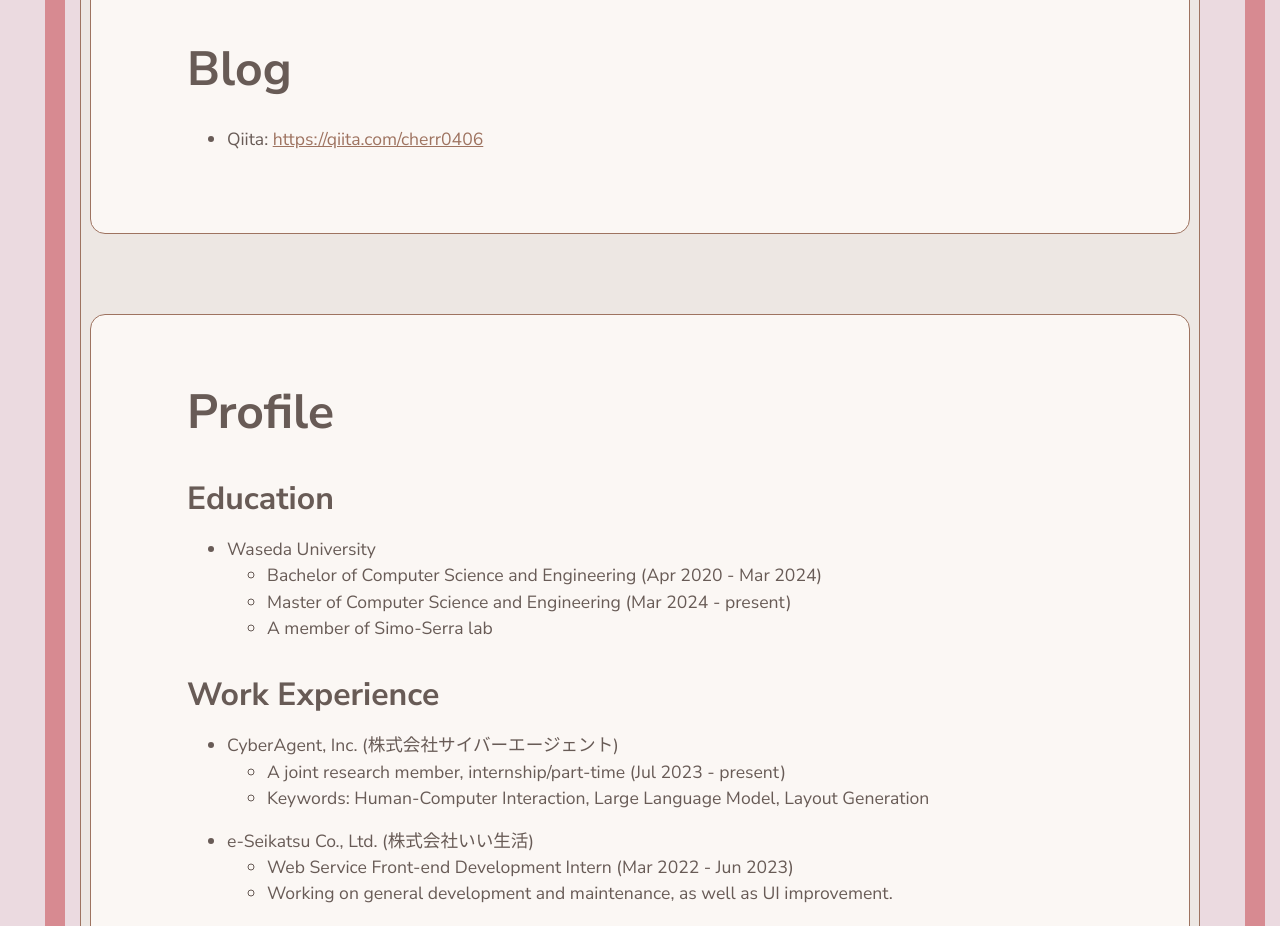
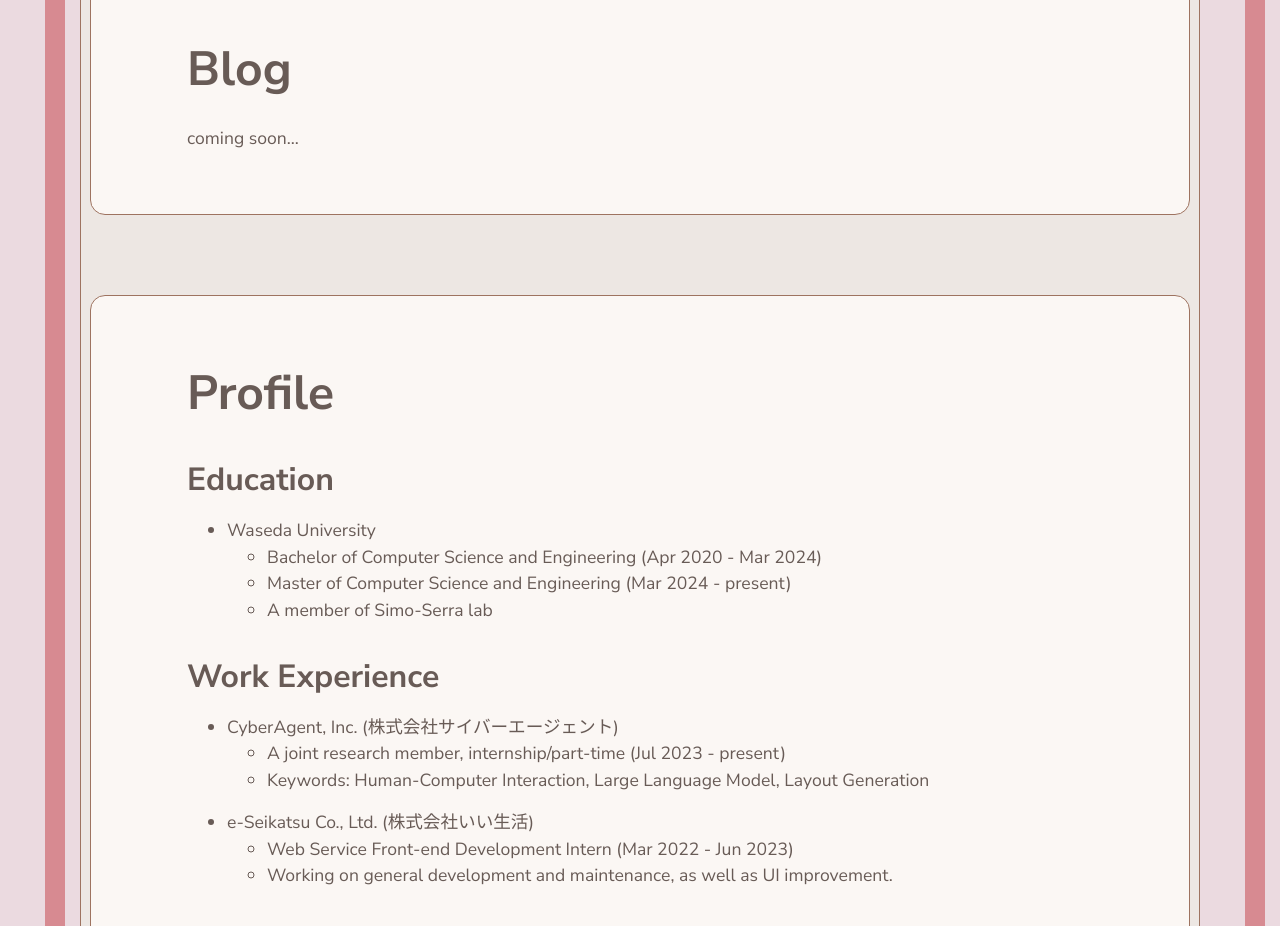
Before and after one commit to cherr0406/cherr0406.github.io, a Next.js app: page / in a window 1280 px wide. Shown: the part 1800-2726 px from the top of the page. Built offline with nearby package versions, Linux system fonts and the light colour scheme.

Commit message:
Revert "chore: workflow test commit"
This reverts commit a19cf75a35efa150602cf6e2124d43bdd81e3793.

```diff
--- a/src/app/@blog/page.mdx
+++ b/src/app/@blog/page.mdx
@@ -1,3 +1,3 @@
 ## Blog
 
-- Qiita: [https://qiita.com/cherr0406](https://qiita.com/cherr0406)
+coming soon...
```
